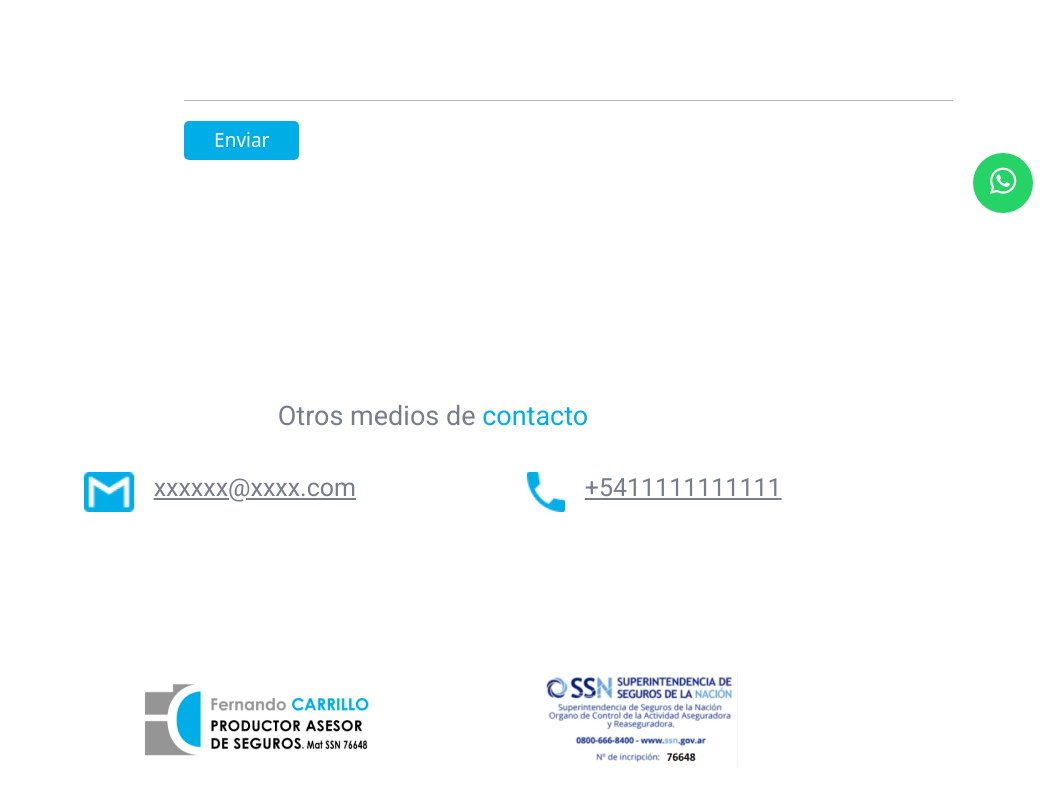
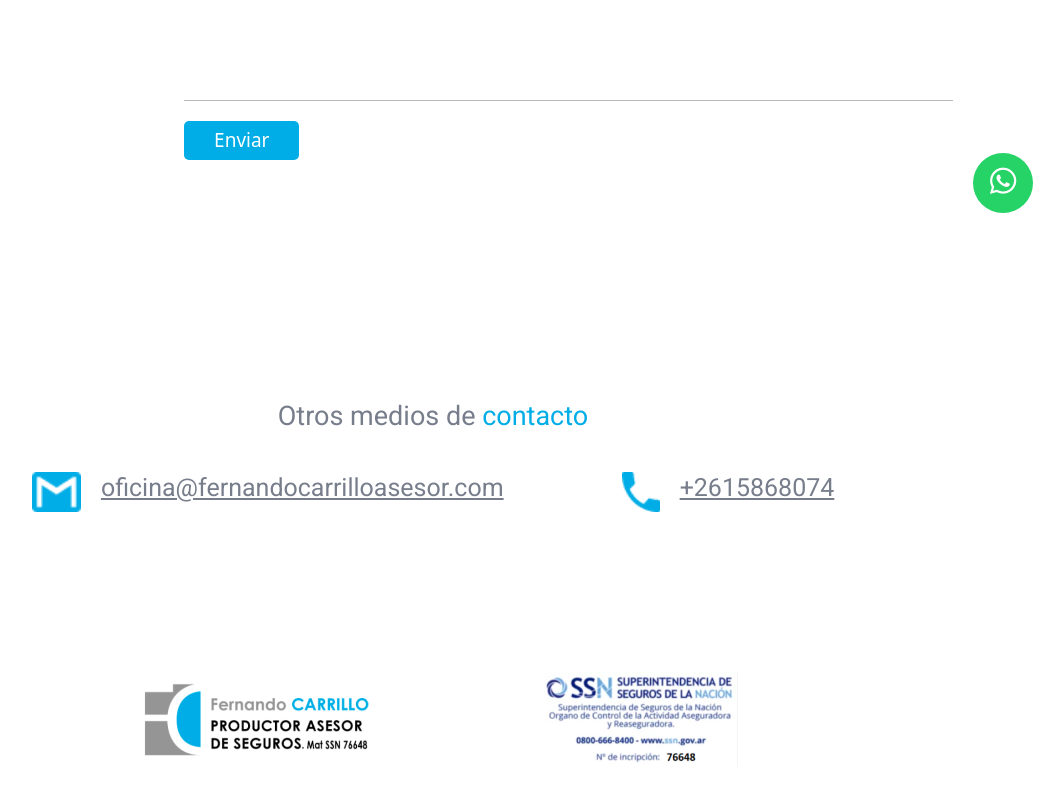
Before and after one commit to Gastonig9/seguros-fernando, a React (Vite) app: page /contacto in a window 1280 px wide. Shown: the part 547-1347 px from the top of the page, without its empty margins (207-1271 px from the left). Built offline with nearby package versions, Linux system fonts and the light colour scheme; a web font is replaced by a local one.

Commit message:
Email agregado

```diff
--- a/src/pages/Contactame/components/Medios/Medios.tsx
+++ b/src/pages/Contactame/components/Medios/Medios.tsx
@@ -12,12 +12,12 @@ const Medios = () => {
         <div className={style.medios}>
             <div>
                 <img src={email} alt="Email icono" />
-                <h6>xxxxxx@xxxx.com</h6>
+                <h6>oficina@fernandocarrilloasesor.com</h6>
             </div>
 
             <div>
                 <img src={telefono} alt="Telefono Icono" />
-                <h6>+5411111111111</h6>
+                <h6>+2615868074</h6>
             </div>
         </div>
     </div>
```
